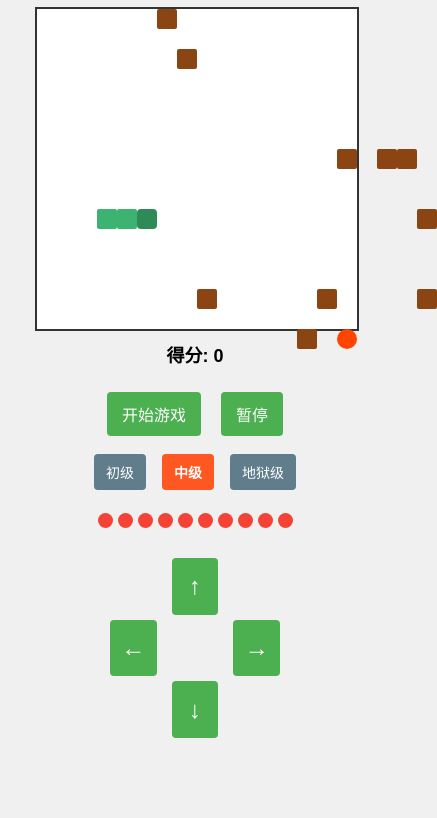
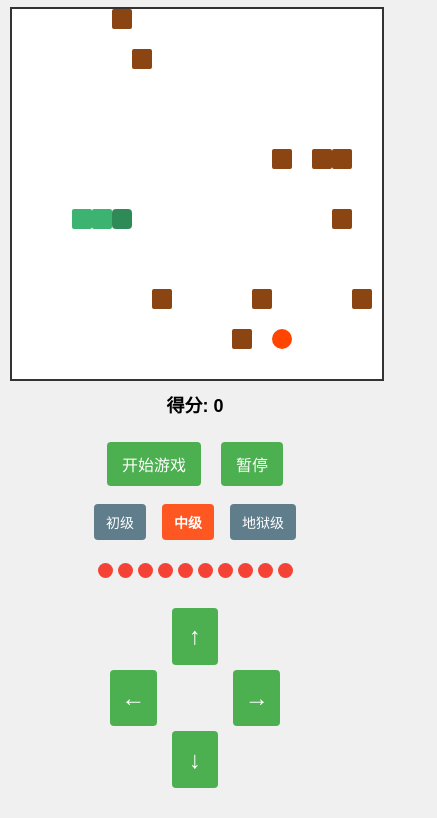
Before and after one commit to notioncn/snake, a plain HTML site: page index.html in a window 390 px wide. Shown: the part 74-892 px from the top of the page, 437 px wide, since content can reach past the window. Before the commit the page ends 844 px from the top, so only its background shows below. Drawn offline with Linux system fonts and the light colour scheme.

Commit message:
最新修改

```diff
--- a/index.html
+++ b/index.html
@@ -138,16 +138,21 @@
         @media (max-width: 600px) {
             body {
                 height: auto;
-                padding: 20px 0;
+                padding: 20px 10px;
+                min-height: 100vh;
+                box-sizing: border-box;
             }
             #game-container {
                 width: 100%;
-                max-width: 320px;
+                max-width: calc(100vw - 20px);
             }
             #game-board {
                 width: 100%;
-                height: 320px;
-                max-width: 320px;
+                height: 0;
+                padding-bottom: 100%;
+                max-width: calc(100vw - 20px);
+                max-height: calc(100vw - 20px);
+                position: relative;
             }
             h1 {
                 font-size: 24px;
--- a/snake.js
+++ b/snake.js
@@ -1,8 +1,8 @@
 // 游戏配置
 const config = {
     gridSize: 20, // 网格大小
-    boardWidth: 400,
-    boardHeight: 400,
+    boardWidth: Math.min(400, window.innerWidth - 40), // 根据屏幕宽度调整
+    boardHeight: Math.min(400, window.innerHeight - 40), // 根据屏幕高度调整
     initialSpeed: 200, // 初始速度（毫秒）
     speedIncrease: 5, // 每吃一个食物增加的速度
     // 难度设置
@@ -346,6 +346,12 @@ function moveSnake() {
         // 生成新食物
         generateFood();
 
+        // 随机调整障碍物数量和位置
+        const currentObstacleCount = config.difficulty[currentDifficulty].obstacleCount;
+        const randomChange = Math.floor(Math.random() * 5) - 2; // -2到2的随机数
+        config.difficulty[currentDifficulty].obstacleCount = Math.max(3, Math.min(20, currentObstacleCount + randomChange));
+        generateObstacles();
+
         // 增加游戏速度（仅在非障碍物碰撞时）
         if (collisionResult !== 'obstacle') {
             gameSpeed = Math.max(50, gameSpeed - config.speedIncrease);
```
